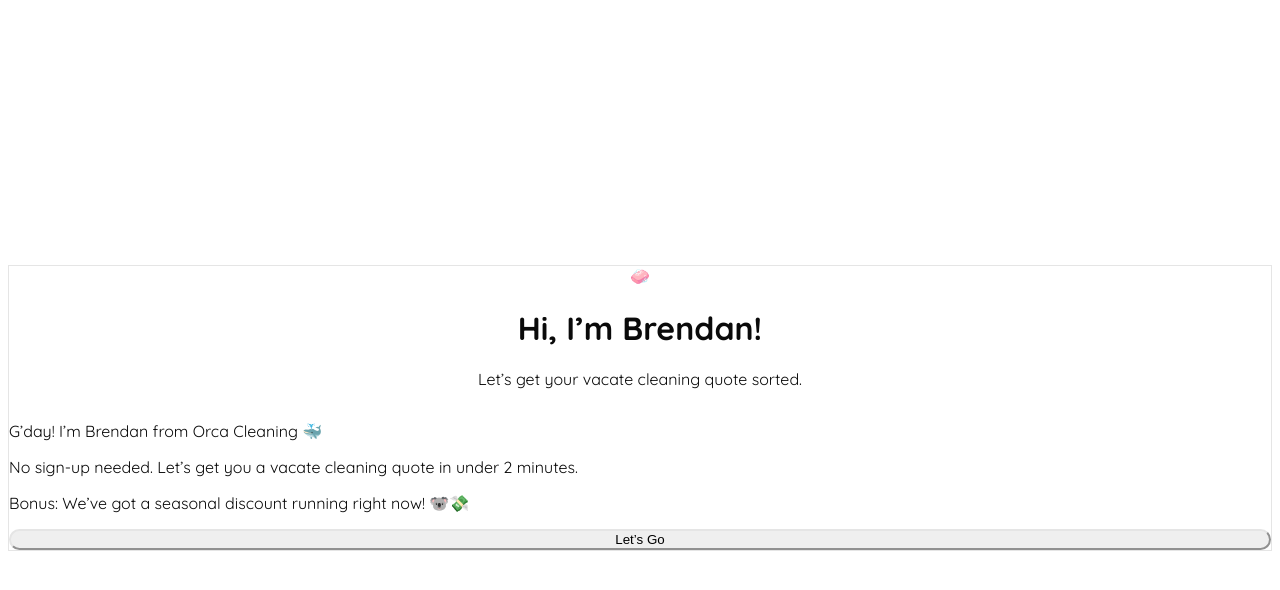
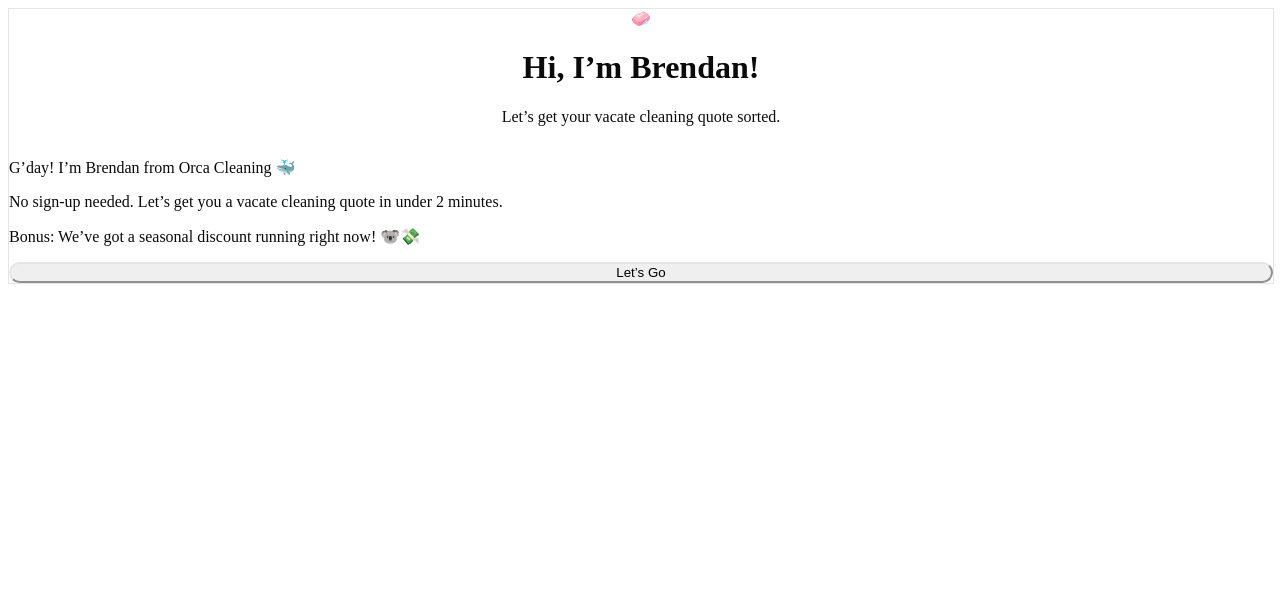
Before and after one commit to ORCACleaning/brendan-chatbot, a React (Vite) app: page / in a window 1280 px wide. Shown: the top 590 px of the page. Built offline with nearby package versions, Linux system fonts and the light colour scheme.

Commit message:
✨ Final Brendan hero redesign with fixed layout, spacing, and avatar

```diff
--- a/index.html
+++ b/index.html
@@ -1,7 +1,7 @@
 <!DOCTYPE html>
 <html lang="en">
   <head>
-    <link href="https://fonts.googleapis.com/css2?family=Quicksand:wght@400;600;700&display=swap" rel="stylesheet">
+    <link href="https://fonts.googleapis.com/css2?family=Comic+Neue:wght@400;700&display=swap" rel="stylesheet">
     <meta charset="UTF-8" />
     <link rel="icon" href="/favicon.ico" />
     <meta name="viewport" content="width=device-width, initial-scale=1.0" />
--- a/src/App.jsx
+++ b/src/App.jsx
@@ -11,13 +11,17 @@
   ])
 
   const startChat = () => {
+    if (!started) {
       setStarted(true)
       setMessages(prev => [...prev, { sender: "bot", text: "What suburb is the property in?" }])
     }
+  }
+
 
   return (
-    <div className="min-h-screen flex items-center justify-center bg-gradient-to-b from-white to-blue-50 px-4 font-[Quicksand]">
-      <Card className="w-full max-w-2xl shadow-xl rounded-3xl border border-blue-200 p-6">
+    <div className="w-full text-left space-y-4 text-gray-700 px-4">
+
+      <Card className="mx-auto w-full max-w-3xl shadow-2xl rounded-3xl border border-blue-100 p-8 bg-white">
         <CardContent className="flex flex-col items-center gap-6 p-6">
           {/* Brendan's avatar (placeholder) */}
           <div className="w-28 h-28 rounded-full bg-blue-300 flex items-center justify-center text-white text-3xl shadow-md">
@@ -41,10 +45,12 @@
           {/* CTA button */}
           <Button
   onClick={startChat}
-            className="mt-4 w-full py-4 text-lg rounded-xl bg-blue-600 text-white hover:bg-blue-700 hover:scale-105 active:scale-95 transition-all"
+  className="mt-4 w-full py-5 text-lg font-bold rounded-xl bg-blue-600 text-white hover:bg-blue-700 hover:scale-105 active:scale-95 transition-all duration-300 shadow-md"
 >
   Let’s Go
 </Button>
+
+
         </CardContent>
       </Card>
     </div>
--- a/tailwind.config.js
+++ b/tailwind.config.js
@@ -7,8 +7,11 @@
   theme: {
     extend: {
       fontFamily: {
-        quicksand: ['Quicksand', 'sans-serif'],
+        comic: ['"Comic Neue"', 'cursive'],
       },
+    },
+  },
+
       colors: {
         brand: {
           DEFAULT: '#0077b6',
```
Lines whose indentation alone changed are shown as unchanged.
